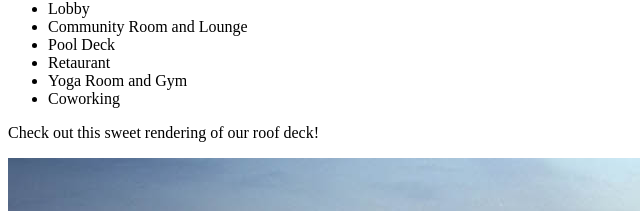
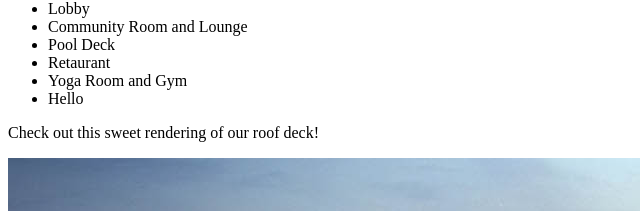
Before and after one commit to tonyayala89/mysite, a plain HTML site: page index.html in a window 1280 px wide. Shown: the part 195-406 px from the top of the page, 0-640 px from the left. Drawn offline with Linux system fonts and the light colour scheme.

Commit message:
commit message

```diff
--- a/index.html
+++ b/index.html
@@ -18,7 +18,7 @@
     <li>Pool Deck</li>
     <li>Retaurant</li>
     <li>Yoga Room and Gym</li>
-    <li>Coworking</li>
+    <li>Hello</li>
     </ul>
 
 <p>Check out this sweet rendering of our roof deck!</p>
```
